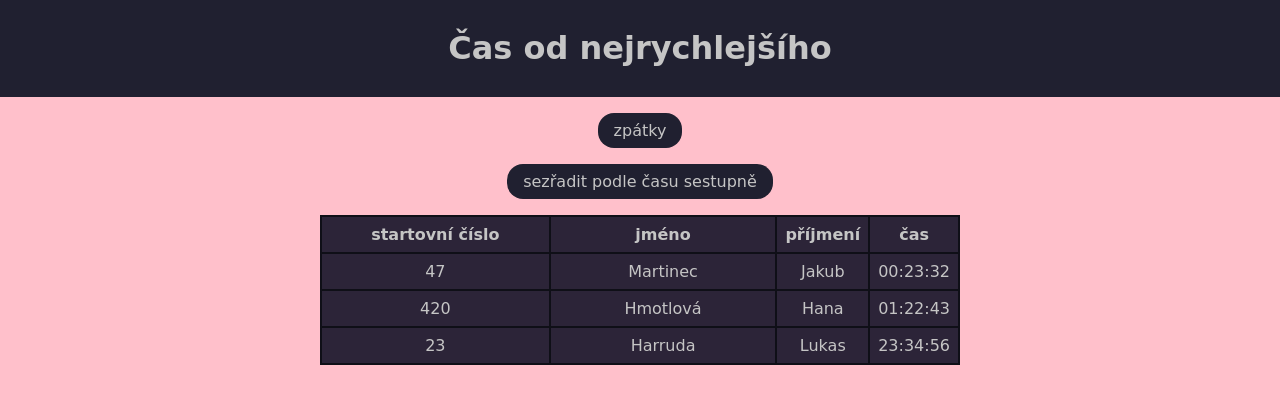
After one commit to Jakubiq/Webs, a Flask app: page /cas in a window 1280 px wide. The commit adds this page. Shown: the top 404 px of the page. Run offline with Flask 2, Linux system fonts and the light colour scheme; data comes from the database, SQL or seed files in the repository; both versions use the stored data as it was after the commit.

Commit message:
Add noveho projektu

```diff
--- /dev/null
+++ b/běh/app.py
@@ -0,0 +1,100 @@
+import sqlite3
+from flask import Flask, redirect, render_template
+from flask_wtf import FlaskForm
+from wtforms.validators import InputRequired
+from wtforms import IntegerField, StringField, TimeField, TextAreaField
+
+
+app = Flask(__name__)
+app.debug = True
+app.secret_key = "sdv sv  dfs df2456345646"
+
+
+class ZavodnikForm(FlaskForm):
+    jmeno = StringField("jméno", validators=[InputRequired()])
+    prijmeni = StringField("příjmení", validators=[InputRequired()])
+    cislo = IntegerField("startovní číslo", validators=[InputRequired()])
+    cas = TimeField("čas", format='%H:%M:%S', validators=[InputRequired()])
+    poznamka = TextAreaField("poznámka")
+
+
+@app.route('/')
+def vysledky():
+    con = sqlite3.connect("beh.db")
+    cur = con.cursor()
+    cur.execute("SELECT cislo, prijmeni, jmeno, cas FROM beh")
+    vysledky = cur.fetchall()
+    con.close()
+    return render_template('vysledky.html', vysledky=vysledky)
+
+
+
+@app.route('/pridat', methods=['GET', 'POST'])
+def vloz():
+    form = ZavodnikForm()
+    zavodnik_jmeno = form.jmeno.data
+    zavodnik_prijmeni = form.prijmeni.data
+    zavodnik_cislo = form.cislo.data
+    zavodnik_cas = str(form.cas.data)
+    zavodnik_poznamka = form.poznamka.data
+    if form.validate_on_submit():
+        con = sqlite3.connect('beh.db')
+        cur = con.cursor()
+        cur.execute('INSERT INTO beh(jmeno, prijmeni, cislo, cas, poznamka) VALUES(?, ?, ?, ?, ?)',
+                    (zavodnik_jmeno, zavodnik_prijmeni, zavodnik_cislo, zavodnik_cas, zavodnik_poznamka))
+        con.commit()
+        con.close()
+        return redirect('/')
+    return render_template('zavodnik.html', form=form)
+
+@app.route('/prijmeni')
+def prijmeni():
+    con = sqlite3.connect("beh.db")
+    cur = con.cursor()
+    cur.execute("SELECT cislo, prijmeni, jmeno, cas FROM beh ORDER BY prijmeni")
+    vysledky = cur.fetchall()
+    title = "Seřazení podle příjmení"
+    con.close()
+    return render_template('vysledkyPrijmeni.html', vysledky=vysledky, title=title)
+
+@app.route('/prijmeniDesc')
+def prijmeniDesc():
+    con = sqlite3.connect("beh.db")
+    cur = con.cursor()
+    cur.execute("SELECT cislo, prijmeni, jmeno, cas FROM beh ORDER BY prijmeni DESC")
+    vysledky = cur.fetchall()
+    title = "Seřazení podle příjmení sestupně"
+    con.close()
+    return render_template('vysledkyPrijmeni.html', vysledky=vysledky, title=title)
+
+@app.route('/cas')
+def cas():
+    con = sqlite3.connect("beh.db")
+    cur = con.cursor()
+    cur.execute("SELECT cislo, prijmeni, jmeno, cas FROM beh ORDER BY cas")
+    vysledky = cur.fetchall()
+    title = "Čas od nejrychlejšího"
+    con.close()
+    return render_template('vysledkyCas.html', vysledky=vysledky, title=title)
+
+@app.route('/casDesc')
+def casDesc():
+    con = sqlite3.connect("beh.db")
+    cur = con.cursor()
+    cur.execute("SELECT cislo, prijmeni, jmeno, cas FROM beh ORDER BY cas DESC")
+    vysledky = cur.fetchall()
+    con.close()
+    title = "Čas od nejpomalejší"
+    return render_template('vysledkyCas.html', vysledky=vysledky, title=title)
+
+@app.route('/odstranit/<int:id_zavodnika>')
+def remove(id_zavodnika):
+    con = sqlite3.connect("beh.db")
+    cur = con.cursor()
+    cur.execute("DELETE FROM beh WHERE cislo=?", (id_zavodnika,))
+    con.commit()
+    con.close()
+    return redirect('/')
+
+if __name__ == '__main__':
+    app.run()
--- /dev/null
+++ b/běh/static/css/style.css
@@ -0,0 +1,135 @@
+@import url('https://fonts.googleapis.com/css2?family=Comfortaa:wght@300;400;500&display=swap');
+
+:root{
+    --bgColor: #39304A;
+    --headerColor: #202030;
+    --hover: #4f4365;
+}
+
+body{
+    background-color: var(--bgColor);
+    font-family: 'Comfortaa', cursive;
+    margin: 0;
+}
+
+.header{
+    background-color: var(--headerColor);
+    text-align: center;
+    padding: .5rem;
+    color: #c5c5c5;
+    font-size: 1rem;
+}
+
+.add{
+    display: flex;
+    justify-content:center;
+    align-items: center;
+    margin: 1rem;
+}
+
+.add a{
+    text-decoration: none;
+    color: #c5c5c5;
+    font-size: 1rem;
+    background-color: var(--headerColor);
+    border-radius: 1rem;
+    padding: .5rem 1rem;
+    cursor: pointer;
+}
+
+.back{
+    display: flex;
+    justify-content:center;
+    align-items: center;
+    margin: 1rem;
+}
+
+.back a{
+    text-decoration: none;
+    color: #c5c5c5;
+    font-size: 1rem;
+    background-color: var(--headerColor);
+    border-radius: 1rem;
+    padding: .5rem 1rem;
+    cursor: pointer;
+}
+
+.lastname{
+    display: flex;
+    justify-content:center;
+    align-items: center;
+    margin: 1rem;
+}
+
+.lastname a{
+    text-decoration: none;
+    color: #c5c5c5;
+    font-size: 1rem;
+    background-color: var(--headerColor);
+    border-radius: 1rem;
+    padding: .5rem 1rem;
+    cursor: pointer;
+}
+
+.time{
+    display: flex;
+    justify-content:center;
+    align-items: center;
+    margin: 1rem;
+}
+
+.time a{
+    text-decoration: none;
+    color: #c5c5c5;
+    font-size: 1rem;
+    background-color: var(--headerColor);
+    border-radius: 1rem;
+    padding: .5rem 1rem;
+    cursor: pointer;
+}
+
+.time a:hover{
+    transition: 500ms;
+    background-color: var(--hover);
+}
+
+.back a:hover{
+    transition: 500ms;
+    background-color: var(--hover);
+}
+
+.lastname a:hover{
+    transition: 500ms;
+    background-color: var(--hover);
+}
+
+.add a:hover{
+    transition: 500ms;
+    background-color: var(--hover);
+}
+
+.center{
+    display: flex;
+    justify-content: center;
+    align-items: center;
+}
+
+table, th, td{
+    background-color: #2c2438;
+    width: 50%;
+    border: 2px solid #0f0f17;
+    border-collapse: collapse;
+    margin-left: auto;
+    margin-right: auto;
+    color: #c5c5c5;
+    padding: .5rem;
+}
+
+.dell{
+    color: #7c699e;
+}
+
+.dell:hover{
+    transition: 500ms;
+    color: var(--hover);
+}
--- /dev/null
+++ b/běh/templates/vysledkyCas.html
@@ -0,0 +1,38 @@
+<!DOCTYPE html>
+<html lang="en">
+<head>
+    <meta charset="UTF-8">
+    <meta http-equiv="X-UA-Compatible" content="IE=edge">
+    <meta name="viewport" content="width=device-width, initial-scale=1.0">
+    <link rel="stylesheet" href="static/css/style.css">
+
+    <title>Výsledky</title>
+    <link rel="stylesheet" href="style.css">
+</head>
+<body>
+    <div class="header">
+        <!-- <h1>Výsledky Běhu kolem Teplic</h1> -->
+        <h1>{{ title }}</h1>
+    </div>
+    <div class="back"><a href="/">zpátky</a></div>
+    <div class="time"><a href="/casDesc">sezřadit podle času sestupně</a></div>
+    <div calss="center">
+        <table>
+            <tr>
+                <th>startovní číslo</th>
+                <th>jméno</th>
+                <th>příjmení</th>
+                <th>čas</th>
+            </tr>
+        {% for zavodnik in vysledky %}
+        <tr>
+            <td>{{ zavodnik[0] }}</td>
+            <td>{{ zavodnik[1] }}</td>
+            <td>{{ zavodnik[2] }}</td>
+            <td>{{ zavodnik[3] }}</td>
+        </tr>
+        {% endfor %}
+        </table>
+    </div>
+</body>
+</html>
```
Also changed, not shown: běh/static/css/styleAdd.css (added, +82 -0 lines), běh/templates/vysledky.html (added, +40 -0 lines), běh/templates/vysledkyPrijmeni.html (added, +38 -0 lines), běh/templates/zavodnik.html (added, +27 -0 lines), chatovaciapp/templates/chat.html (+0 -7 lines), běh/beh.db (added), běh/static/img/c++.jpg (added), běh/static/img/csharp.jpg (added), běh/static/img/javascript.jpg (added), běh/static/img/python.jpg (added), 1 other file.
